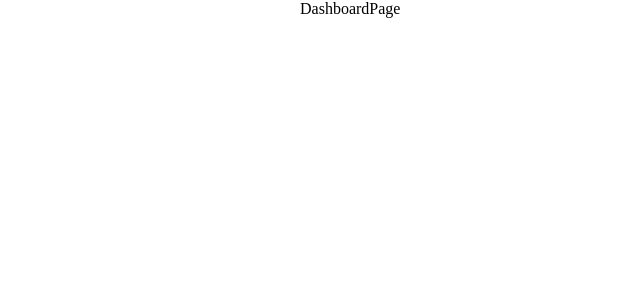
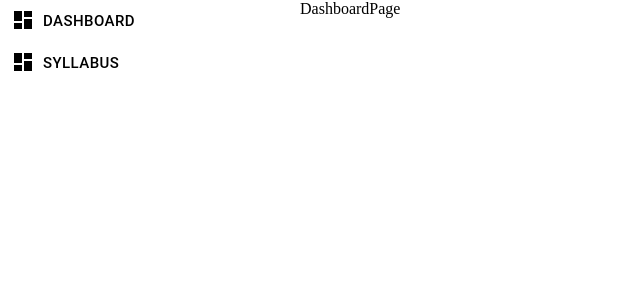
Before and after one commit to EugeniuCojocaru/licenta_UTCN_2022_frontend, a React (Create React App) app: page / in a window 1280 px wide. Shown: the top 300 px of the page, without its empty margins (0-640 px from the left). Built offline with nearby package versions, Linux system fonts and the light colour scheme.

Commit message:
add side menu

```diff
--- /dev/null
+++ b/src/common/routes/inAppRoutes.ts
@@ -0,0 +1,3 @@
+export const DASHBOARD_URL = "/dashboard";
+export const SYLLABUS_URL = "/syllabus";
+export const SYLLABUS_ADD_URL = "/syllabus/add";
--- /dev/null
+++ b/src/common/routes/index.ts
@@ -0,0 +1 @@
+export * from "./inAppRoutes";
--- a/src/components/Layout/Layout.tsx
+++ b/src/components/Layout/Layout.tsx
@@ -1,4 +1,5 @@
 import React from 'react'
+import { SideMenu } from '../SideMenu';
 import { FullPageContainer, PageContainer, SideMenuContainer } from './Layout.styles'
 
 interface PropType {
@@ -7,7 +8,9 @@ interface PropType {
 export const Layout = ({children}: PropType) => {
   return (
     <FullPageContainer>
-      <SideMenuContainer/>
+      <SideMenuContainer>
+        <SideMenu/>
+      </SideMenuContainer>
       <PageContainer>
       {children}
       </PageContainer>
--- /dev/null
+++ b/src/components/SideMenu/SideMenu.styles.ts
@@ -0,0 +1,20 @@
+import styled from "styled-components";
+
+export const SideMenuContainer = styled.div`
+  display: flex;
+  flex-direction: column;
+`;
+export const LogoContainer = styled.div``;
+export const ButtonsContainer = styled.div`
+  display: flex;
+  flex-direction: column;
+`;
+
+export const ButtonContainer = styled.div`
+  display: flex;
+  width: 100%;
+  flex-direction: row;
+  justify-content: flex-start;
+  gap: 8px;
+  color: black;
+`;
--- /dev/null
+++ b/src/components/SideMenu/SideMenu.tsx
@@ -0,0 +1,31 @@
+import React from 'react'
+import { useNavigate } from 'react-router-dom';
+
+import DashboardIcon from "@mui/icons-material/Dashboard";
+
+import {SideMenuContainer, ButtonsContainer, LogoContainer } from './SideMenu.styles'
+import { SideMenuButton } from './SideMenuButton'
+import { DASHBOARD_URL, SYLLABUS_URL } from '../../common/routes';
+
+export const SideMenu = () => {
+    const navigate  = useNavigate();
+
+    const handleNavigateTo = (route: string) =>{
+        navigate(route);
+    }
+  return (
+    <SideMenuContainer>
+        <LogoContainer>
+        </LogoContainer>
+        <ButtonsContainer>
+            <SideMenuButton label="Dashboard" handleClick={() => handleNavigateTo(DASHBOARD_URL)}>
+                <DashboardIcon/>
+            </SideMenuButton>
+            <SideMenuButton label="Syllabus" handleClick={() => handleNavigateTo(SYLLABUS_URL)}>
+                <DashboardIcon/>
+            </SideMenuButton>
+
+        </ButtonsContainer>
+    </SideMenuContainer>
+  )
+}
--- /dev/null
+++ b/src/components/SideMenu/SideMenuButton.tsx
@@ -0,0 +1,20 @@
+import { Button } from "@mui/material";
+import React from "react";
+import { ButtonContainer } from "./SideMenu.styles";
+
+
+interface PropTypes {
+    children: any;
+    label: string;
+    handleClick: () => void;
+}
+export const SideMenuButton = ({ children, label, handleClick }: PropTypes) => {
+  return (
+      <Button size="large" variant="text" onClick={handleClick}>
+        <ButtonContainer>
+          {children}
+          {label}
+        </ButtonContainer>
+      </Button>
+  );
+};
--- /dev/null
+++ b/src/components/SideMenu/index.ts
@@ -0,0 +1 @@
+export * from "./SideMenu";
```
